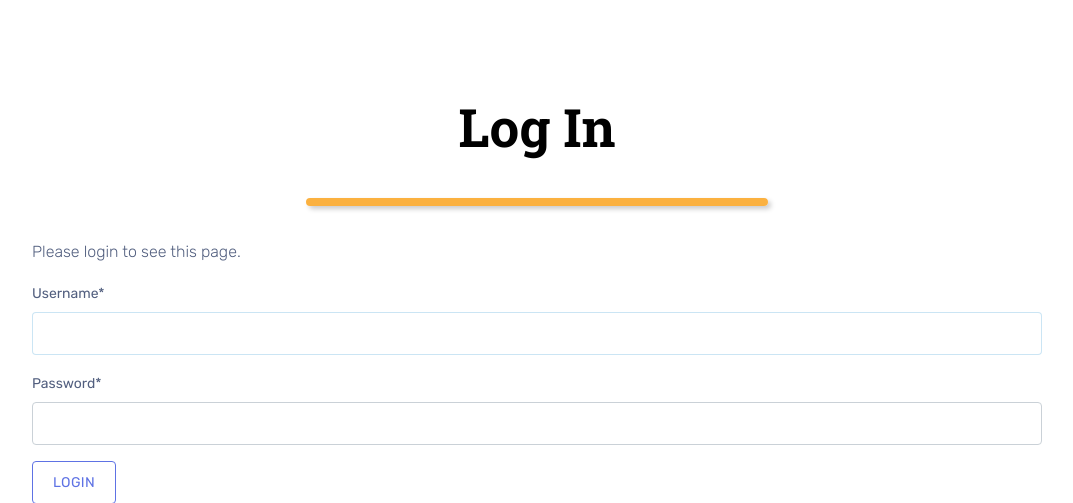
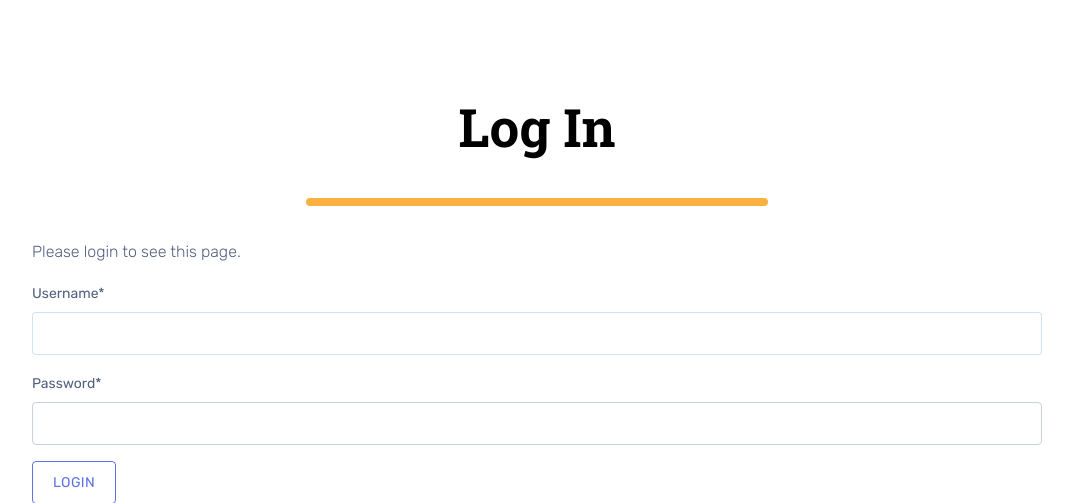
Before and after one commit to zseverino/pyNTakeApp, a Django app: page /accounts/login/?next=/employeeIndex/ in a window 1280 px wide. Shown: the part 200-703 px from the top of the page, without its empty margins (103-1176 px from the left). Run offline with Django 3.2, Linux system fonts and the light colour scheme; parts of the project's set-up code (start-up, migrations or seed data) failed here and were passed over; some libraries are stand-ins or nearby versions.

Commit message:
Removed pill div shadow

```diff
--- a/printList/static/assets/css/style.css
+++ b/printList/static/assets/css/style.css
@@ -51,7 +51,7 @@ hr.rounded {
     border: 4px solid #fbb140;
     border-radius: 5px;
     width: 10%;
-    box-shadow: 3px 3px 5px #ccc;
+
 }
 
 hr.rounded.long {
```
